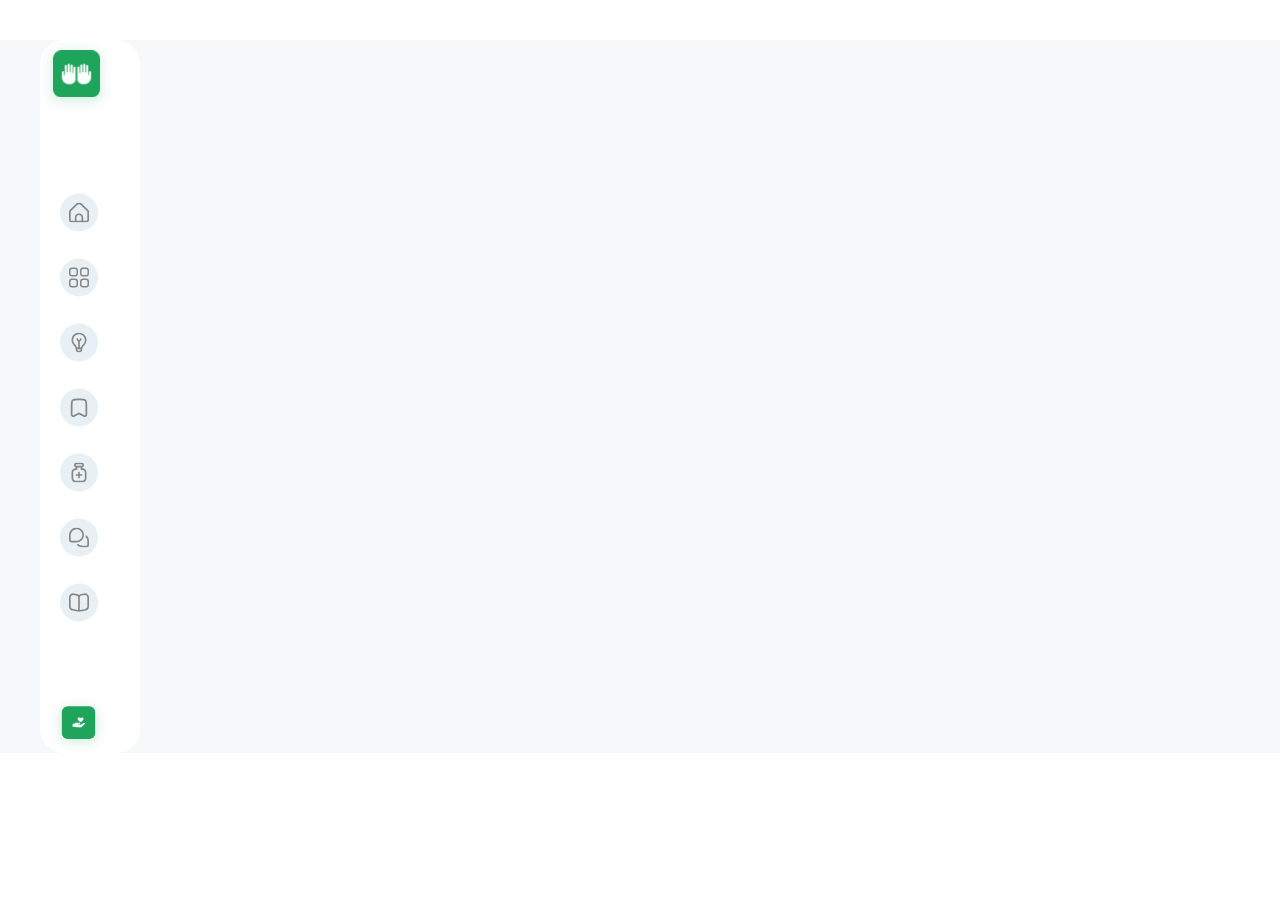
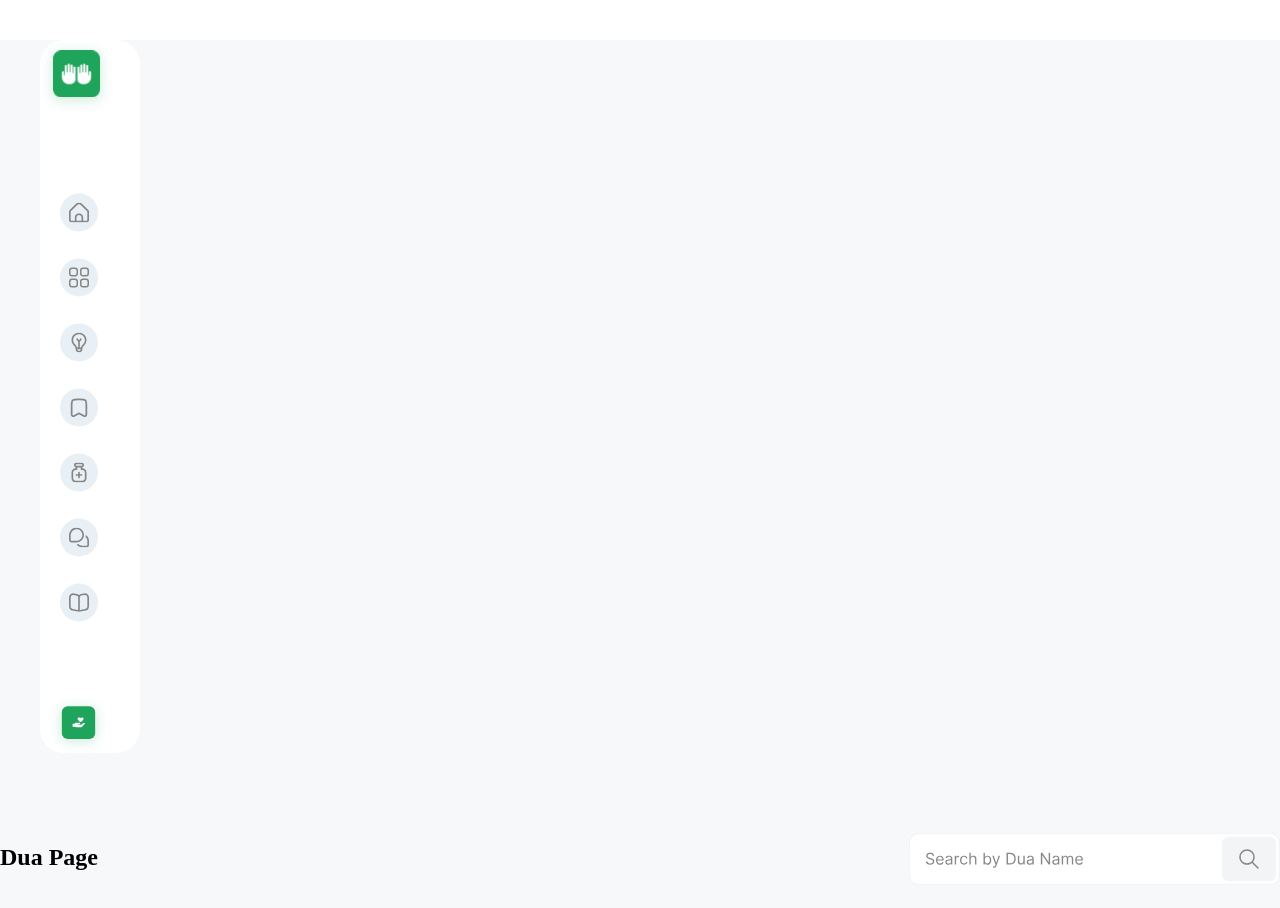
Before and after one commit to hashinur-sohan/my_dua, a Next.js app: page / in a window 1280 px wide. Shown: the top 908 px of the page. Before the commit the page ends 800 px from the top, so only its background shows below. Built offline with nearby package versions, Linux system fonts and the light colour scheme.

Commit message:
Dua page & search bar completed

```diff
--- a/src/app/page.js
+++ b/src/app/page.js
@@ -14,7 +14,12 @@ export default function Home() {
                 <a href="/"><Image src="/I_want_to_support_logo.svg" alt="Want to support" width={57} height={56} className=" ml-[10px]"/></a>
             </div>
             {/* Dua Page & Search Bar */}
-
+            <div className="flex flex-row justify-between">
+              <div className="flex flex-auto items-center">
+                <h1 className="font-[Poppins] font-bold text-[24px]">Dua Page</h1>
+              </div>
+              <div><a href="/"><Image src="/search_bar.svg" alt="Frame" width={371} height={52} className=" mt-[80px] mb-[75px] ml-[20px]"/></a></div>
+            </div>
       </div>
     </main>
   );
```
